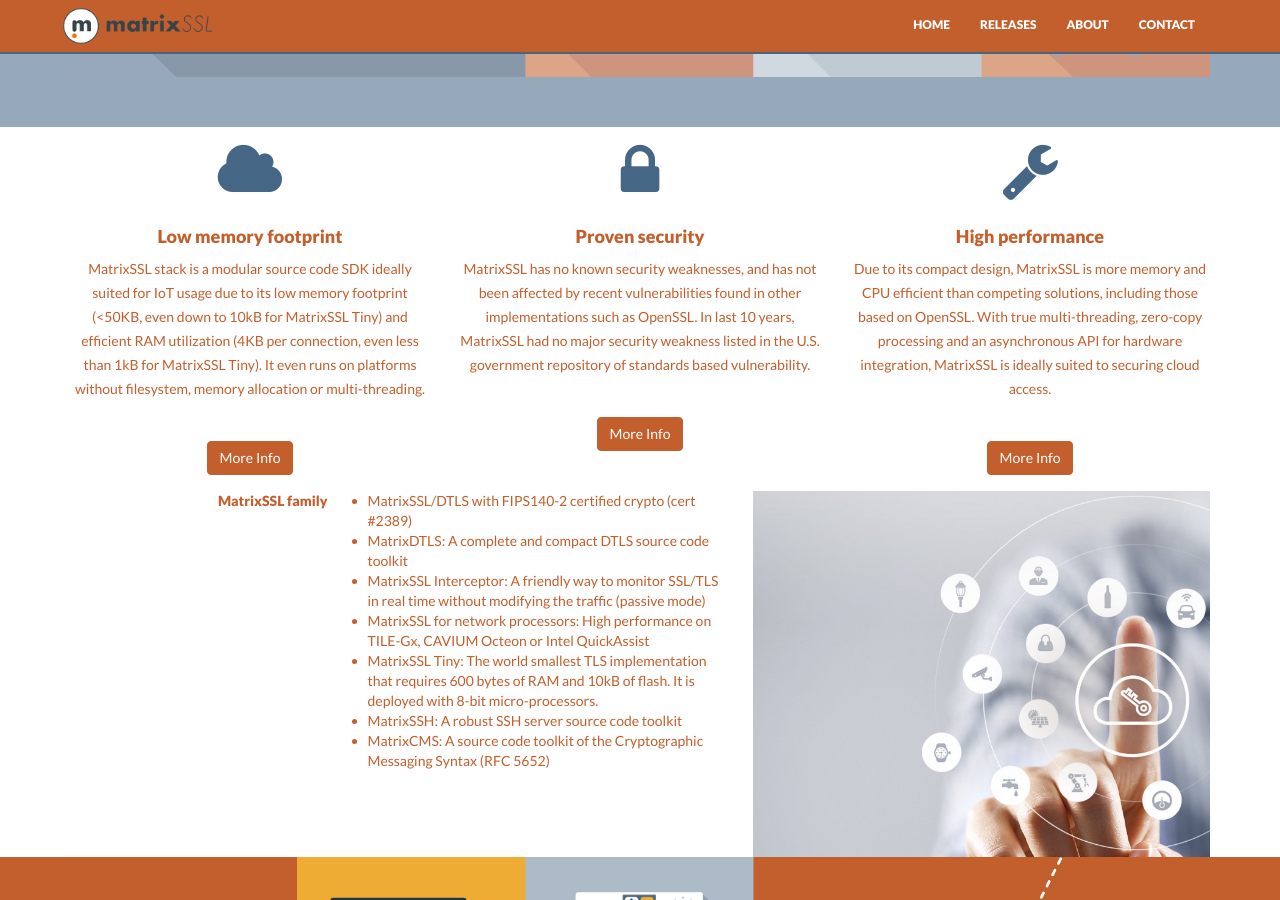
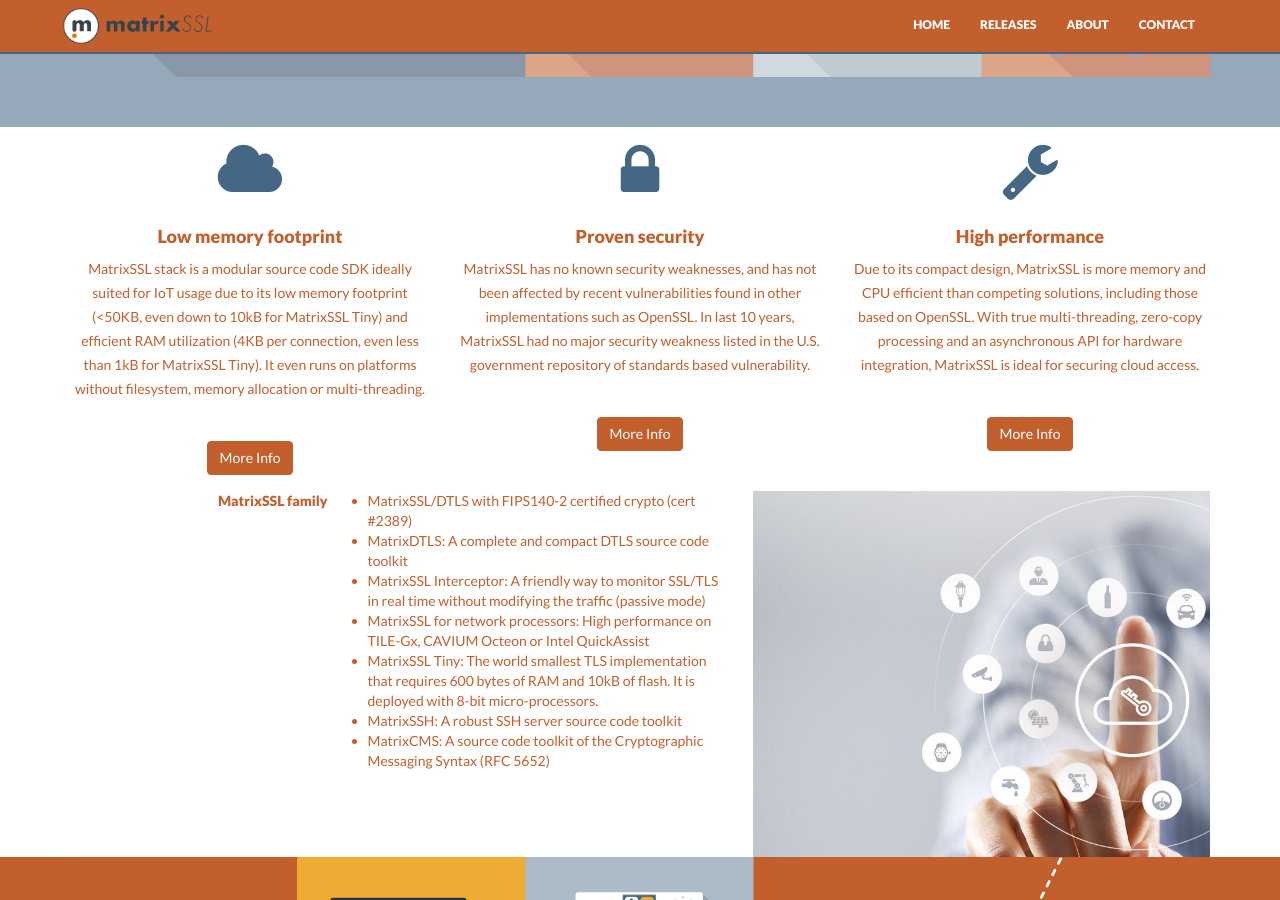
Before and after one commit to Layty/ssl, a Jekyll site: the page built from index.html, in a window 1280 px wide and 900 px high, scrolled down 639 px. Built offline with Jekyll 4.4.1, drawn with Linux system fonts in a browser that asks for light colours; nearby versions of some CDN libraries.

Commit message:
Update index.html

```diff
--- a/index.html
+++ b/index.html
@@ -21,7 +21,7 @@
    <div class="col-md-4">
     <i class="fa fa-wrench"></i>
     <h4>High performance</h4>
-    <p>Due to its compact design, MatrixSSL is more memory and CPU e­fficient than competing solutions, including those based on OpenSSL. With true multi-threading, zero-copy processing and an asynchronous API for hardware integration, MatrixSSL is ideally suited to securing cloud access.</p>
+    <p>Due to its compact design, MatrixSSL is more memory and CPU e­fficient than competing solutions, including those based on OpenSSL. With true multi-threading, zero-copy processing and an asynchronous API for hardware integration, MatrixSSL is ideal for securing cloud access.</p>
     <p><br/><a href="#" class="btn btn-theme">More Info</a></p>
    </div>
   </div>
```
